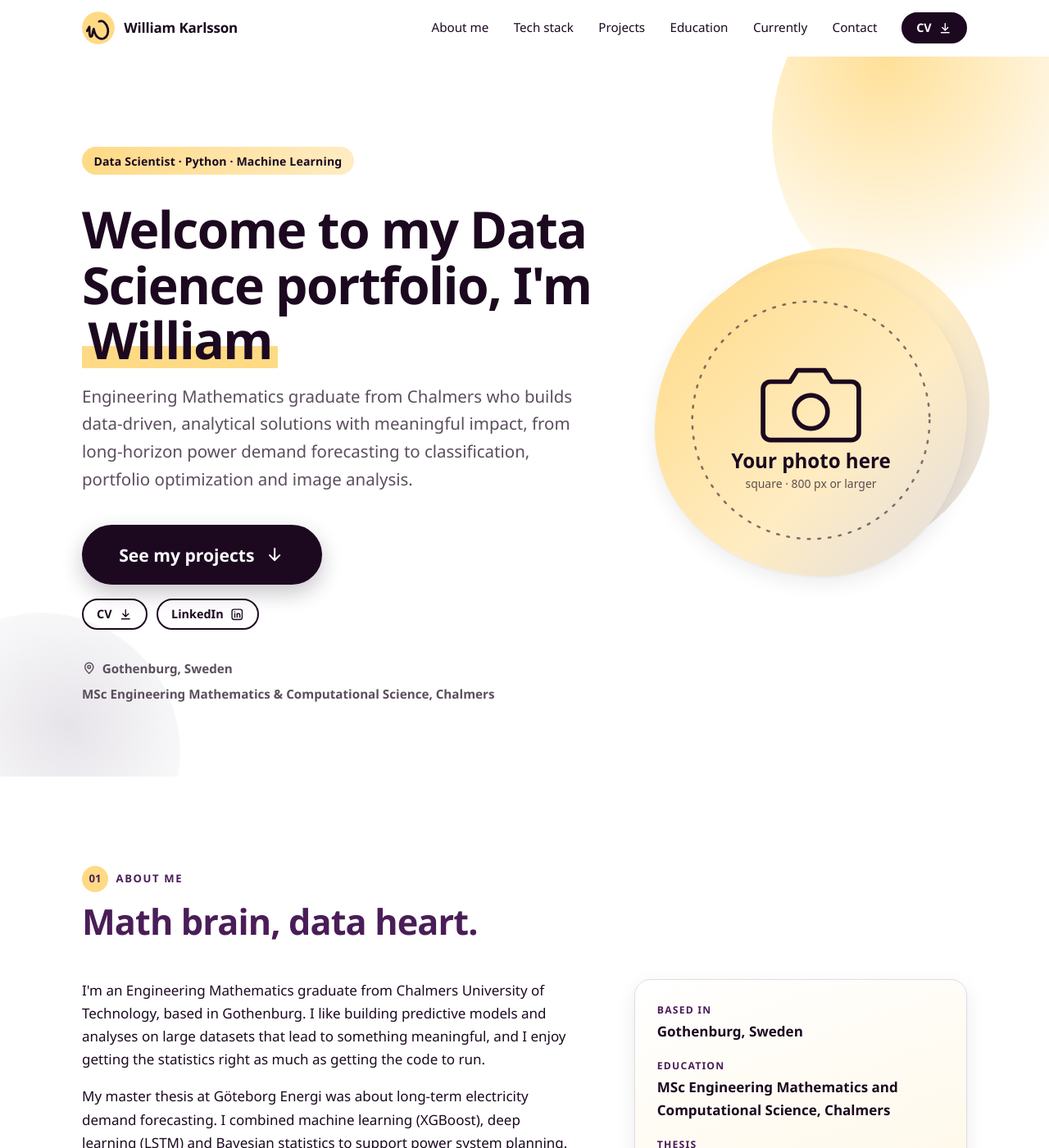
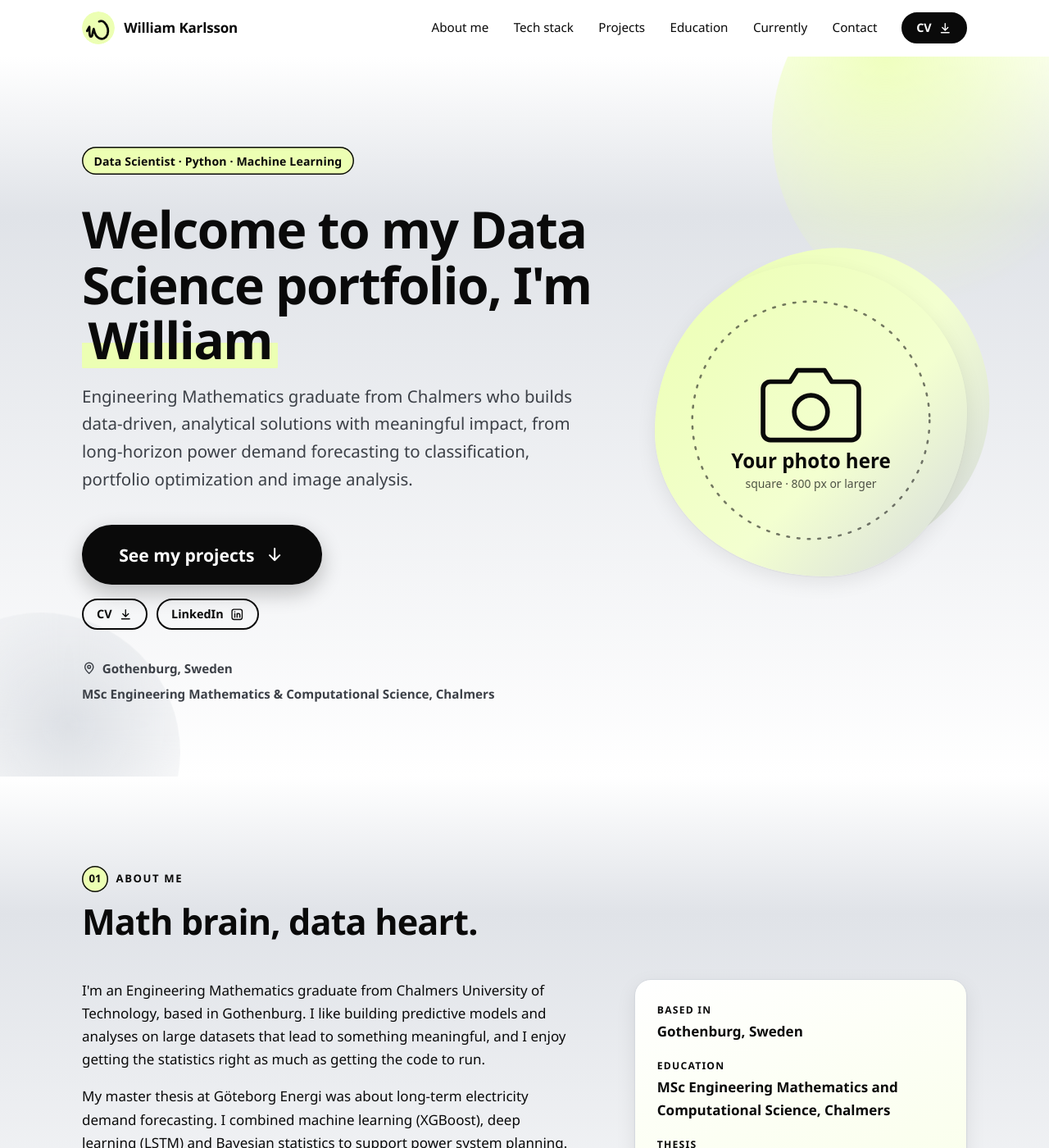
Before and after one commit to floatzell/floatzell.github.io, a Jekyll site: the page built from index.md, in a window 1280 px wide and 1400 px high. Shown: the whole window at 82% size. Built offline with Jekyll 4.4.1, drawn with Linux system fonts in a browser that asks for light colours.

Commit message:
Add files via upload

```diff
--- a/_includes/head.html
+++ b/_includes/head.html
@@ -10,6 +10,7 @@
 <meta name="description" content="{{ page_desc | escape }}">
 <meta name="author" content="{{ site.name | escape }}">
 <meta name="theme-color" content="#FFFFFF">
+<meta name="color-scheme" content="only light">
 <link rel="canonical" href="{{ page.url | absolute_url }}">
 <link rel="icon" href="{{ '/assets/images/favicon.svg' | relative_url }}" type="image/svg+xml">
 
@@ -20,5 +21,5 @@
 <meta property="og:url" content="{{ page.url | absolute_url }}">
 <meta name="twitter:card" content="summary">
 
-<link rel="stylesheet" href="{{ '/assets/css/main.css' | relative_url }}">
+<link rel="stylesheet" href="{{ '/assets/css/main.css' | relative_url }}?v={{ site.time | date: '%Y%m%d%H%M%S' }}">
 <script>document.documentElement.classList.add('js');</script>
--- a/_layouts/default.html
+++ b/_layouts/default.html
@@ -13,6 +13,6 @@
   </main>
 
   {% include footer.html %}
-  <script src="{{ '/assets/js/main.js' | relative_url }}" defer></script>
+  <script src="{{ '/assets/js/main.js' | relative_url }}?v={{ site.time | date: '%Y%m%d%H%M%S' }}" defer></script>
 </body>
 </html>
--- a/assets/css/main.css
+++ b/assets/css/main.css
@@ -1,6 +1,6 @@
 /* ==========================================================================
    William Karlsson · Data Science Portfolio
-   Palette:  white #FFFFFF  ·  sun #FFDA85  ·  ink #1C0920  ·  violet #4A1D58  ·  mist #E0DDE3  ·  wash #FFF3D6
+   Palette:  white #FFFFFF  ·  lime #ECFFB3  ·  ink #0A0A0A  ·  silver #E0E3E8  ·  mist #D5D9DF
    Font:     Aptos (falls back gracefully where Aptos isn't installed)
    Sections: 1 Tokens · 2 Base · 3 Header · 4 Buttons & chips · 5 Hero
              6 Sections · 7 Cards · 8 Education & Now · 9 Contact & footer
@@ -9,20 +9,21 @@
 
 /* 1 · Tokens ------------------------------------------------------------- */
 :root {
+  color-scheme: only light;   /* stops browsers (Android, Samsung Internet) from auto-darkening the site */
   --white: #FFFFFF;
-  --sun: #FFDA85;          /* accent yellow */
-  --ink: #1C0920;          /* text / dark sections */
-  --mist: #E0DDE3;         /* soft lavender grey: borders, chips, quiet fills */
-  --violet: #4A1D58;       /* midnight violet: accents, headings, small labels, the timeline */
-  --sun-wash: #FFF3D6;     /* very light yellow used for the section bands */
+  --sun: #ECFFB3;          /* accent lime (name kept from the old yellow palette) */
+  --ink: #0A0A0A;          /* text / dark sections */
+  --mist: #D5D9DF;         /* soft lavender grey: borders, chips, quiet fills */
+  --violet: #0A0A0A;       /* headings, small labels, timeline: now plain ink */
+  --sun-wash: #EEF0F3;     /* light silver wash */
 
   /* Tints and shades mixed from the four base colours */
-  --sun-light: #FFECC2;    /* 50% sun / 50% white */
-  --sun-pale: #FFF6E1;     /* 25% sun / 75% white */
-  --mist-pale: #F0EEF1;    /* 50% mist / 50% white */
-  --ink-soft: #5C4E5E;     /* muted text: 72% ink / 28% white (AA on white and mist) */
-  --ink-lift: #39293D;     /* 85% ink / 15% mist: end of the dark gradient */
-  --line: #E0DDE3;         /* = mist */
+  --sun-light: #F3FFD0;    /* 50% sun / 50% white */
+  --sun-pale: #F8FFE4;     /* 25% sun / 75% white */
+  --mist-pale: #F1F3F5;    /* 50% mist / 50% white */
+  --ink-soft: #3C4047;     /* muted text: 72% ink / 28% white (AA on white and mist) */
+  --ink-lift: #222426;     /* 85% ink / 15% mist: end of the dark gradient */
+  --line: #D5D9DF;         /* = mist */
 
   --bg: var(--white);
   --text: var(--ink);
@@ -36,8 +37,8 @@
 
   --radius: 20px;
   --radius-sm: 12px;
-  --shadow: 0 1px 2px rgba(28, 9, 32, .06), 0 8px 24px rgba(28, 9, 32, .08);
-  --shadow-lift: 0 2px 4px rgba(28, 9, 32, .08), 0 18px 40px rgba(28, 9, 32, .16);
+  --shadow: 0 1px 2px rgba(10, 10, 10, .06), 0 8px 24px rgba(10, 10, 10, .08);
+  --shadow-lift: 0 2px 4px rgba(10, 10, 10, .08), 0 18px 40px rgba(10, 10, 10, .16);
   --container: 1080px;
   --header-h: 68px;
   --ease: cubic-bezier(.2, .7, .2, 1);
@@ -89,12 +90,12 @@ h1, h2, h3, h4 { line-height: 1.15; }
 .site-header {
   position: sticky; top: 0; z-index: 50;
   background: rgba(255, 255, 255, .86);
-  -webkit-backdrop-filter: blur(12px) saturate(1.2);
-  backdrop-filter: blur(12px) saturate(1.2);
+  -webkit-backdrop-filter: blur(12px);
+  backdrop-filter: blur(12px);
   border-bottom: 1px solid transparent;
   transition: border-color .25s, box-shadow .25s;
 }
-.site-header.is-scrolled { border-bottom-color: var(--line); box-shadow: 0 6px 24px rgba(28, 9, 32, .06); }
+.site-header.is-scrolled { border-bottom-color: var(--line); box-shadow: 0 6px 24px rgba(10, 10, 10, .06); }
 
 .header-inner { display: flex; align-items: center; justify-content: space-between; gap: 1rem; min-height: var(--header-h); }
 
@@ -136,7 +137,7 @@ h1, h2, h3, h4 { line-height: 1.15; }
     flex-direction: column; align-items: stretch; gap: .75rem;
     padding: 1rem 1.25rem 1.4rem;
     background: var(--white); border-bottom: 1px solid var(--line);
-    box-shadow: 0 18px 30px rgba(28, 9, 32, .1);
+    box-shadow: 0 18px 30px rgba(10, 10, 10, .1);
     opacity: 0; visibility: hidden; transform: translateY(-8px);
     transition: opacity .25s, transform .25s var(--ease), visibility .25s;
   }
@@ -156,14 +157,14 @@ h1, h2, h3, h4 { line-height: 1.15; }
   text-decoration: none; cursor: pointer;
   transition: transform .25s var(--ease), background .25s, color .25s, box-shadow .25s, border-color .25s;
 }
-.btn:hover { transform: translateY(-2px); box-shadow: 0 8px 20px rgba(28, 9, 32, .18); background: var(--ink-lift); }
+.btn:hover { transform: translateY(-2px); box-shadow: 0 8px 20px rgba(10, 10, 10, .18); background: var(--ink-lift); }
 .btn--ghost { --btn-bg: transparent; --btn-fg: var(--ink); }
 .btn--ghost:hover { background: var(--sun); color: var(--ink); }
 .btn--sm { padding: .5rem 1rem; font-size: .9rem; }
-.btn--lg { padding: 1.35rem 2.7rem; font-size: 1.32rem; gap: .8rem; box-shadow: 0 10px 26px rgba(28, 9, 32, .24); }
-.btn--lg:hover { box-shadow: 0 14px 32px rgba(28, 9, 32, .3); }
+.btn--lg { padding: 1.35rem 2.7rem; font-size: 1.32rem; gap: .8rem; box-shadow: 0 10px 26px rgba(10, 10, 10, .24); }
+.btn--lg:hover { box-shadow: 0 14px 32px rgba(10, 10, 10, .3); }
 .btn[aria-disabled="true"] {
-  background: transparent; color: var(--muted); border: 2px dashed rgba(28, 9, 32, .35);
+  background: transparent; color: var(--muted); border: 2px dashed rgba(10, 10, 10, .35);
   cursor: default; box-shadow: none; transform: none; font-weight: 500;
 }
 
@@ -194,11 +195,11 @@ h1, h2, h3, h4 { line-height: 1.15; }
 .blob { position: absolute; border-radius: 50%; pointer-events: none; animation: float 14s ease-in-out infinite; }
 .blob--one {
   width: 460px; height: 460px; right: -140px; top: -160px; opacity: .85;
-  background: radial-gradient(circle at 30% 30%, var(--sun), transparent 68%);
+  background: radial-gradient(circle at 30% 30%, var(--sun), rgba(236, 255, 179, 0) 68%);
 }
 .blob--two {
   width: 340px; height: 340px; left: -120px; bottom: -140px; opacity: .8; animation-delay: -6s;
-  background: radial-gradient(circle at 60% 40%, var(--mist), transparent 70%);
+  background: radial-gradient(circle at 60% 40%, var(--mist), rgba(224, 221, 227, 0) 70%);
 }
 
 .hero__grid {
@@ -211,7 +212,7 @@ h1, h2, h3, h4 { line-height: 1.15; }
 }
 .mark {
   white-space: nowrap; padding: 0 .12em; border-radius: .15em;
-  background-image: linear-gradient(transparent 60%, var(--sun) 60%, var(--sun) 92%, transparent 92%);
+  background-image: linear-gradient(rgba(236, 255, 179, 0) 60%, var(--sun) 60%, var(--sun) 92%, rgba(236, 255, 179, 0) 92%);
   background-repeat: no-repeat; background-size: 0 100%;
   animation: draw .9s .5s var(--ease) forwards;
 }
@@ -289,10 +290,10 @@ h1, h2, h3, h4 { line-height: 1.15; }
   transition: transform .35s var(--ease), box-shadow .35s var(--ease), border-color .35s;
   will-change: transform;
 }
-.card:hover, .card:focus-within { box-shadow: var(--shadow-lift); border-color: rgba(28, 9, 32, .32); }
+.card:hover, .card:focus-within { box-shadow: var(--shadow-lift); border-color: rgba(10, 10, 10, .32); }
 .card::before {
   content: ""; position: absolute; inset: 0; z-index: 2; pointer-events: none; opacity: 0;
-  background: radial-gradient(420px circle at var(--mx, 50%) var(--my, 0%), rgba(255, 255, 255, .4), transparent 45%);
+  background: radial-gradient(420px circle at var(--mx, 50%) var(--my, 0%), rgba(255, 255, 255, .4), rgba(255, 255, 255, 0) 45%);
   transition: opacity .35s;
 }
 .card:hover::before { opacity: 1; }
@@ -315,7 +316,7 @@ h1, h2, h3, h4 { line-height: 1.15; }
 .card__cta .icon { transition: transform .3s var(--ease); }
 .card:hover .card__cta .icon { transform: translateX(5px); }
 
-.card--placeholder { background: transparent; border-style: dashed; border-color: rgba(28, 9, 32, .35); box-shadow: none; }
+.card--placeholder { background: transparent; border-style: dashed; border-color: rgba(10, 10, 10, .35); box-shadow: none; }
 .card--placeholder .card__media img { opacity: .8; }
 
 /* 8 · Education & Currently --------------------------------------------- */
@@ -389,7 +390,7 @@ h1, h2, h3, h4 { line-height: 1.15; }
 .project-hero {
   position: relative; overflow: hidden;
   padding: clamp(2.2rem, 6vw, 4rem) 0 clamp(1.8rem, 4vw, 2.6rem);
-  background: radial-gradient(900px 380px at 92% -25%, var(--sun), transparent 65%);
+  background: radial-gradient(900px 380px at 92% -25%, var(--sun), rgba(236, 255, 179, 0) 65%);
 }
 .back {
   display: inline-flex; align-items: center; gap: .5rem; margin: 0 0 1.4rem -.5rem; padding: .35rem .9rem .35rem .6rem;
@@ -436,7 +437,7 @@ h1, h2, h3, h4 { line-height: 1.15; }
 .prose > :first-child { margin-top: 0; }
 .prose h2 {
   margin: 2.8rem 0 1rem; padding-bottom: .5rem; font-size: 1.7rem; letter-spacing: -.015em; color: var(--violet);
-  background: linear-gradient(90deg, var(--sun), transparent) left bottom / 100% 3px no-repeat;
+  background: linear-gradient(90deg, var(--sun), rgba(236, 255, 179, 0)) left bottom / 100% 3px no-repeat;
 }
 .prose h3 { margin: 1.8rem 0 .5rem; font-size: 1.25rem; }
 .prose p { margin: 0 0 1.1rem; }
@@ -462,7 +463,7 @@ h1, h2, h3, h4 { line-height: 1.15; }
 /* Highlights text you still need to fill in. Search the repo for class="todo" to find them all. */
 .todo {
   padding: .05em .45em; border: 1px dashed var(--muted); border-radius: 6px; font-style: italic; color: var(--ink);
-  background: repeating-linear-gradient(45deg, rgba(255, 218, 133, .38) 0 8px, rgba(255, 218, 133, .16) 8px 16px);
+  background: repeating-linear-gradient(45deg, rgba(236, 255, 179, .38) 0 8px, rgba(236, 255, 179, .16) 8px 16px);
 }
 
 .pager { display: grid; gap: 1rem; grid-template-columns: 1fr 1fr; padding-bottom: clamp(3rem, 6vw, 5rem); }
@@ -502,3 +503,26 @@ h1, h2, h3, h4 { line-height: 1.15; }
   .js .reveal { opacity: 1; transform: none; }
   .card { transform: none; }
 }
+
+
+/* ===== Soft silver theme: seamless glow sections, lime accent ===== */
+:root { --violet:#0A0A0A; --lime:#ECFFB3; }
+body { background:#FFFFFF; }
+.section, .section--tint { background: linear-gradient(180deg, #FFFFFF 0%, #E0E3E8 22%, #FFFFFF 100%); }
+.hero { background: linear-gradient(180deg, #FFFFFF 0%, #E0E3E8 22%, #FFFFFF 100%); }
+.site-header { background: rgba(255,255,255,.78); }
+.kicker span, .timeline__badge, .chip--sun { background: var(--lime); color:#0A0A0A; box-shadow: inset 0 0 0 1.5px #0A0A0A; }
+.chips li { background:#fff; }
+.skill h3::before { background: var(--lime); box-shadow: 0 0 0 1.5px #0A0A0A; }
+.timeline::before { background:#0A0A0A; }
+.timeline__item::before { background: var(--lime); border-color:#0A0A0A; }
+.mark { background-image: linear-gradient(rgba(236,255,179,0) 55%, var(--lime) 55%, var(--lime) 92%, rgba(236,255,179,0) 92%); }
+.card__cta { background: linear-gradient(transparent 62%, var(--lime) 62%); align-self:flex-start; }
+.now__tile { background: rgba(255,255,255,.75); }
+.now__item:nth-child(odd) .now__tile { background: var(--lime); }
+.contact { background: var(--ink); padding: clamp(4rem, 9vw, 7rem) 0 clamp(3rem, 6vw, 4.5rem); }
+.contact h2, .contact__mail { color:#fff; }
+.contact .kicker span { background: var(--lime); color:#0A0A0A; box-shadow:none; }
+.contact__mail { background-image: linear-gradient(var(--lime), var(--lime)); }
+.contact__mail:hover { color:#0A0A0A; }
+.on-dark .btn:hover { background: var(--lime); border-color: var(--lime); }
```
Also changed, not shown: README.md, assets/images/favicon.svg, assets/images/headshot-placeholder.svg, assets/images/logo.svg, assets/images/projects/cancer-classification.svg, assets/images/projects/project-four.svg, assets/images/projects/project-three.svg, assets/images/projects/stocks-portfolio.svg.
